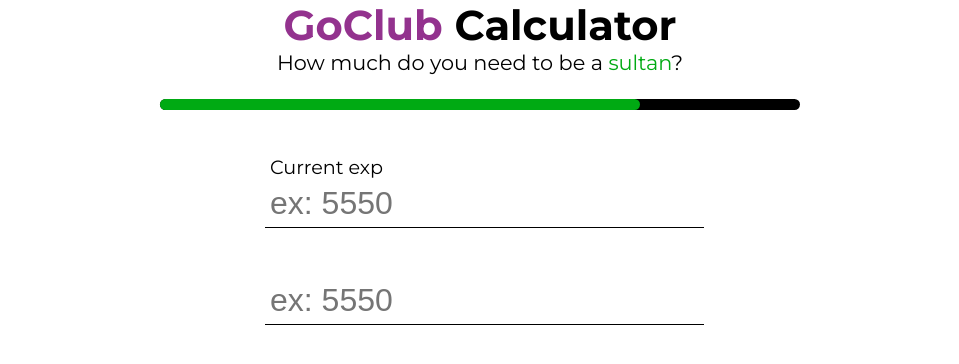
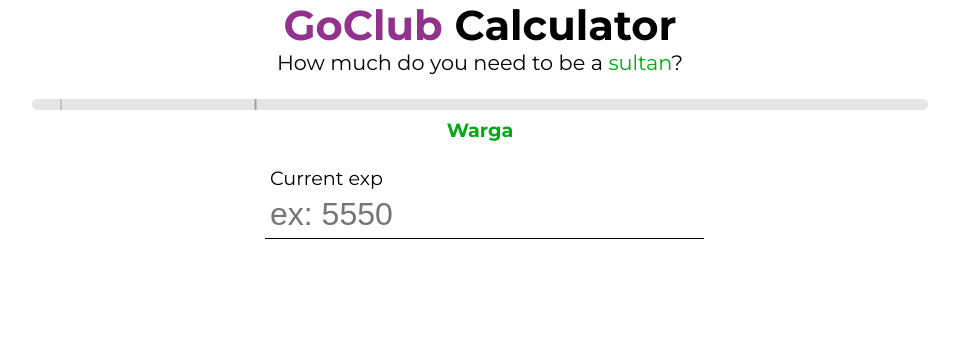
Before and after one commit to saepasomba/goclub-calculator-react, a React (Create React App) app: page / in a window 1280 px wide. Shown: the top 364 px of the page, without its empty margins (160-1119 px from the left). Built offline with nearby package versions, Linux system fonts and the light colour scheme.

Commit message:
Improve progress bar indicator and precision

```diff
--- a/src/Components/CustomTextField.js
+++ b/src/Components/CustomTextField.js
@@ -1,11 +1,11 @@
 import React from 'react'
 import './CuststomTextField.scss'
 
-export default function CustomTextField({label, placeholder='ex: 5550'}) {
+export default function CustomTextField({label, placeholder='ex: 5550', onChange}) {
   return (
     <div className='input-group'>
       <p>{label}</p>
-      <input className='txt-field' type='text' placeholder={placeholder}></input>
+      <input className='txt-field' type='text' placeholder={placeholder} onChange={onChange}></input>
     </div>
   )
 }
--- a/src/Components/ProgressBar.js
+++ b/src/Components/ProgressBar.js
@@ -5,8 +5,11 @@ export default function ProgressBar({ progress = 0 }) {
   return (
     <div className='progress'>
       <div className='container container-progress'>
-        <div className='progress-bar progress-bar-bg'></div>
-        <div style={{width: `${progress}%`}} className='progress-bar progress-indicator'></div>
+        <div className='progress-bar progress-bar-bg'>
+          <div style={{width: `${progress}%`}} className='progress-bar progress-indicator'></div>
+          <div className='tier tier-bos'></div>
+          <div className='tier tier-juragan'></div>
+        </div>
       </div>
     </div>
   )
--- a/src/Components/ProgressBar.scss
+++ b/src/Components/ProgressBar.scss
@@ -1,23 +1,45 @@
 @import '../variables';
 
 .progress {
-    margin: 1.5rem 0;
+    height: 0.7rem;
+    margin: 1.5rem 0 0.5rem;
 }
 
 .container-progress {
     position: relative;
-    width: 50%;
+    height: 100%;
+    width: 70%;
 }
 
 .progress-bar {
     position: absolute;
-    height: 0.7rem;
-    border-radius: 50px;
+    height: 100%;
+    transition: 500ms ease-in-out;
 }
 
 .progress-bar-bg {
+    display: relative;
     width: 100%;
-    background-color: black;
+    border-radius: 50px;
+    overflow: hidden;
+    background-color: rgba($color: #000000, $alpha: 0.1);
+
+    .tier {
+        width: 1.5px;
+        height: 100%;
+        background-color: rgba($color: #000000, $alpha: 0.3);
+        transform: translate(-100%, 0);
+    }
+
+    .tier-bos {
+        position: absolute;
+        left: 3.33%;
+    }
+
+    .tier-juragan {
+        position: absolute;
+        left: 25%;
+    }
 }
 
 .progress-indicator {
--- a/src/Pages/App.js
+++ b/src/Pages/App.js
@@ -3,15 +3,43 @@ import './App.scss';
 import Header from '../Components/Header';
 import ProgressBar from '../Components/ProgressBar';
 import CustomTextField from '../Components/CustomTextField';
+import { useState } from 'react';
 
 function App() {
+  const [userExp, setUserExp] = useState(0);
+  const [percentage, setPercentage] = useState(0);
+  const [tier, setTier] = useState('warga');
+  const [tierColor, setTierColor] = useState('green')
+
+  const onChange = (event) => {
+    let value = event.target.value
+    setUserExp(userExp)
+    setPercentage((value/6000*100).toFixed(2))
+    console.log(Number(value))
+    if (Number(value) >= 6000) {
+      setTier('sultan')
+      setTierColor('purple')
+    } else if (value >= 1500) {
+      setTier('juragan')
+      setTierColor('blue')
+    } else if (value >= 200) {
+      setTier('bos')
+      setTierColor('orange')
+    } else {
+      setTier('warga')
+      setTierColor('green')
+    }
+  }
+
   return (
     <div className="App">
       <Header />
-      <ProgressBar progress={75} />
-      <div className='container temp-container'>
-        <CustomTextField label='Current exp'/>
-        <CustomTextField />
+      <ProgressBar progress={percentage} />
+      <div className={`container tier-container ${tierColor}`}>
+        {tier}
+      </div>
+      <div className='container textfield-container'>
+        <CustomTextField label='Current exp' onChange={onChange} />
       </div>
     </div>
   );
--- a/src/Pages/App.scss
+++ b/src/Pages/App.scss
@@ -5,8 +5,10 @@
   margin: 0 auto;
 }
 
-span.green {color: $color-green;}
-span.purple {color: $color-purple;}
+.green {color: $color-green;}
+.purple {color: $color-purple;}
+.blue {color: $color-blue;}
+.orange {color: $color-orange;}
 
 body {
   color: $color-black;
@@ -19,8 +21,16 @@ body {
   text-align: center;
 }
 
-.temp-container {
-  margin-top: 5rem;
+.tier-container {
+  text-align: center;
+  margin-top: 0.5rem;
+  margin-bottom: 1.5rem;
+  text-transform: capitalize;
+  font-size: 1.2rem;
+  font-weight: bold;
+}
+
+.textfield-container {
   display: flex;
   gap: 3rem;
   flex-direction: column;
--- a/src/_variables.scss
+++ b/src/_variables.scss
@@ -1,3 +1,5 @@
 $color-green: #00AA13;
+$color-orange: #F06400;
+$color-blue: #00AED6;
 $color-purple: #93328E;
 $color-black: #000000;
```
